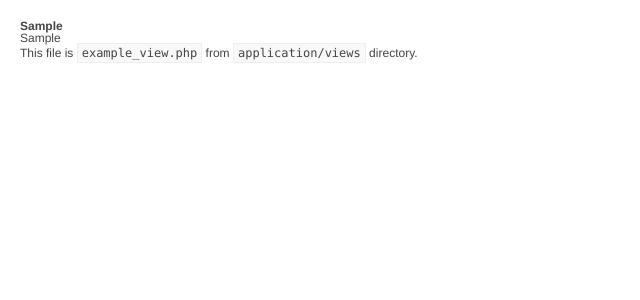
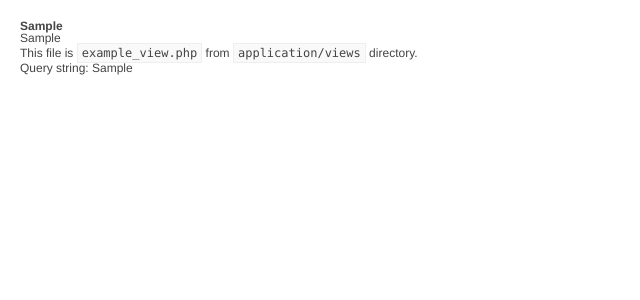
Before and after one commit to jacobbednarz/Zeavo-Framework, a PHP site: template application/views/example_view.php in a window 1280 px wide. Shown: the top 300 px of the page, without its empty margins (0-640 px from the left). Run offline with PHP 8.4, Linux system fonts and the light colour scheme; the template is opened without the code that fills it: most values are stand-ins (such as "Sample title", 1, 10 or a date in 2020).

Commit message:
Added example query string output and usage

```diff
--- a/application/views/example_view.php
+++ b/application/views/example_view.php
@@ -6,8 +6,11 @@
     <link rel="stylesheet" href="assets/css/style.css" type="text/css" />
 </head>
 <body>
-    <h1><?php echo $pageHeader; ?></h1>
-    <p><?php echo $welcomeParagraph; ?></p>
-    <p>This file is <code>example_view.php</code> from <code>application/views</code> directory.</p>
+
+<h1><?php echo $pageHeader; ?></h1>
+<p><?php echo $welcomeParagraph; ?></p>
+<p>This file is <code>example_view.php</code> from <code>application/views</code> directory.</p>
+<p>Query string: <?php echo $queryString; ?>
+
 </body>
 </html>
```
